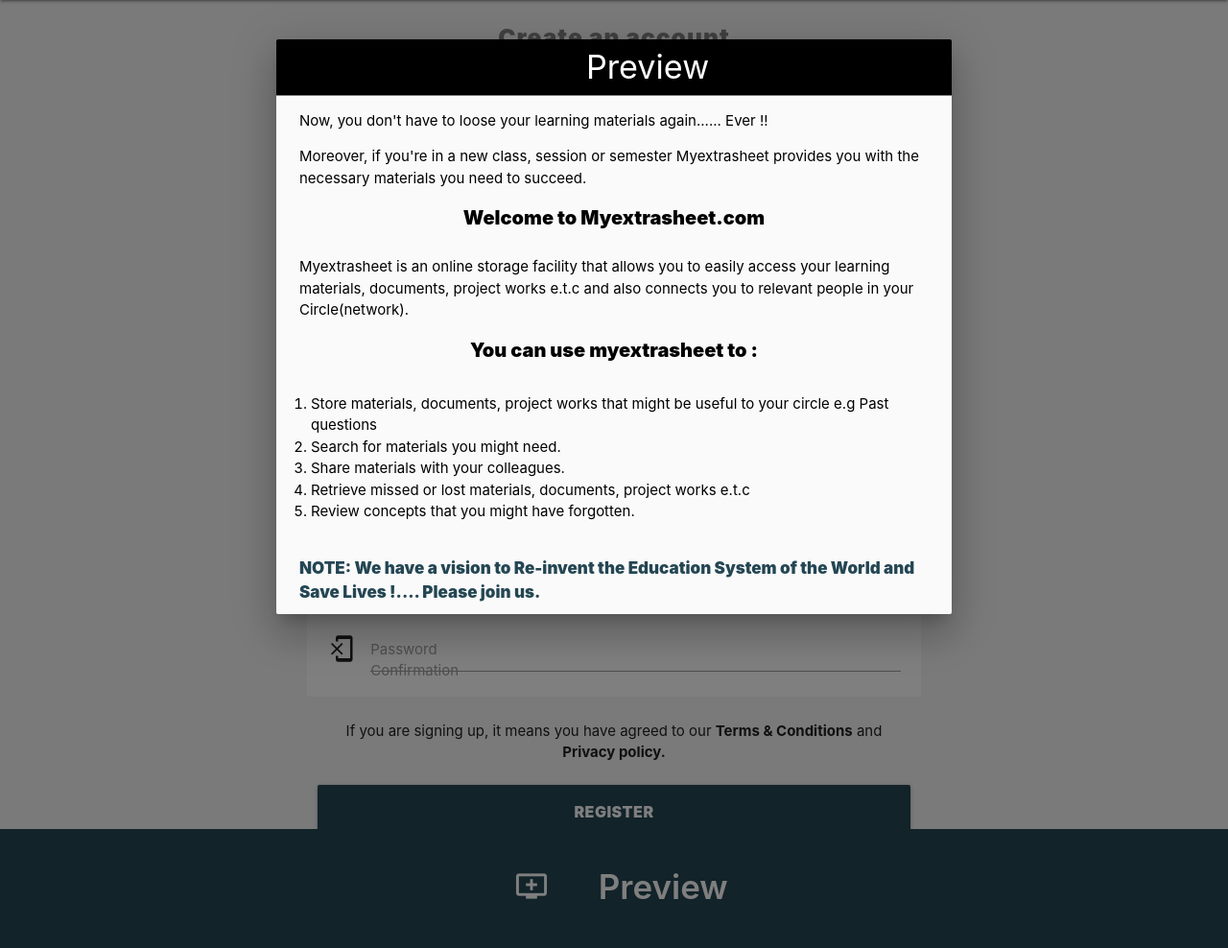
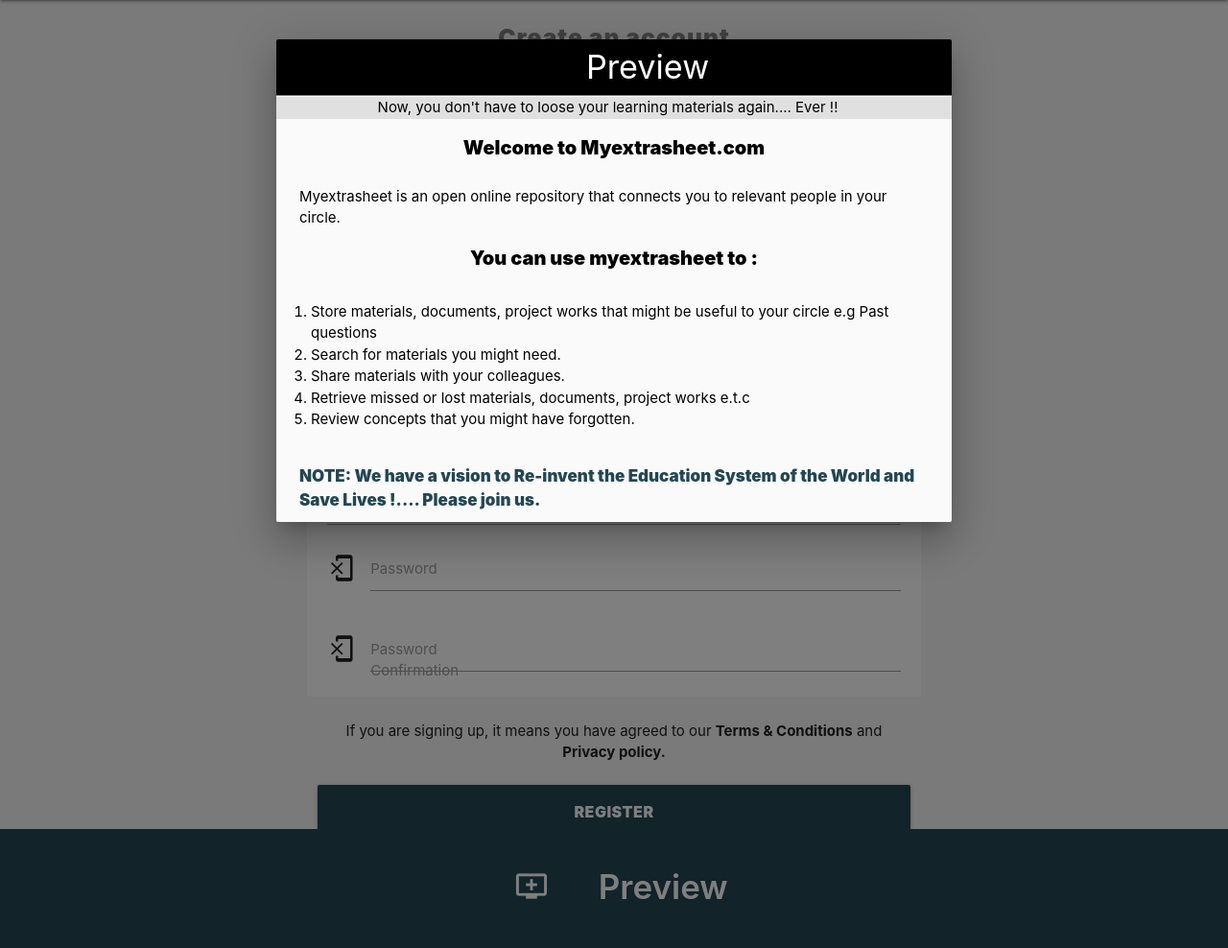
Before and after one commit to Bamimore-Tomi/extrasheet, a Flask app: page /register/ in a window 1280 px wide, after a click that opens the changed part. Shown: the part 64-1052 px from the top of the page at 96% size. Run offline with Flask 2, Linux system fonts and the light colour scheme.

Commit message:
Update registration.html
done

```diff
--- a/extrasheet/templates/registration.html
+++ b/extrasheet/templates/registration.html
@@ -183,14 +183,12 @@
 
  <div id="modal1" class="modal previeww">
     <div class="modal-content ">
-      <h4 class="preview_h  white-text center-align">Preview</h4>
-      <p class="preview_a">
-Now, you don't have to loose your learning materials again...... Ever !!
-</p>
-
-<p class="preview_a">
-Moreover, if you're in a new class, session or semester Myextrasheet provides you with the necessary materials you need to succeed.
-</p>
+      <h4 class="preview_h white-text center-align">Preview</h4>
+    <div class=" grey hidep lighten-2">
+<div class=" container preview_a ">
+Now, you don't have to loose your learning materials again.... Ever !!
+</div>
+ </div>
 
       <div class="center-align
 
@@ -198,8 +196,8 @@
       ">
 Welcome to Myextrasheet.com
       </div>
-      <p class="preview_b">
-Myextrasheet is an online storage facility that allows you to easily access your learning materials, documents, project works e.t.c and also connects you to relevant people in your Circle(network).
+           <p class="preview_b">
+Myextrasheet is an open online repository that connects you to relevant people in your circle.
 </p>
 <p class="preview_t center-align">You can use myextrasheet to :
       </p>
```
